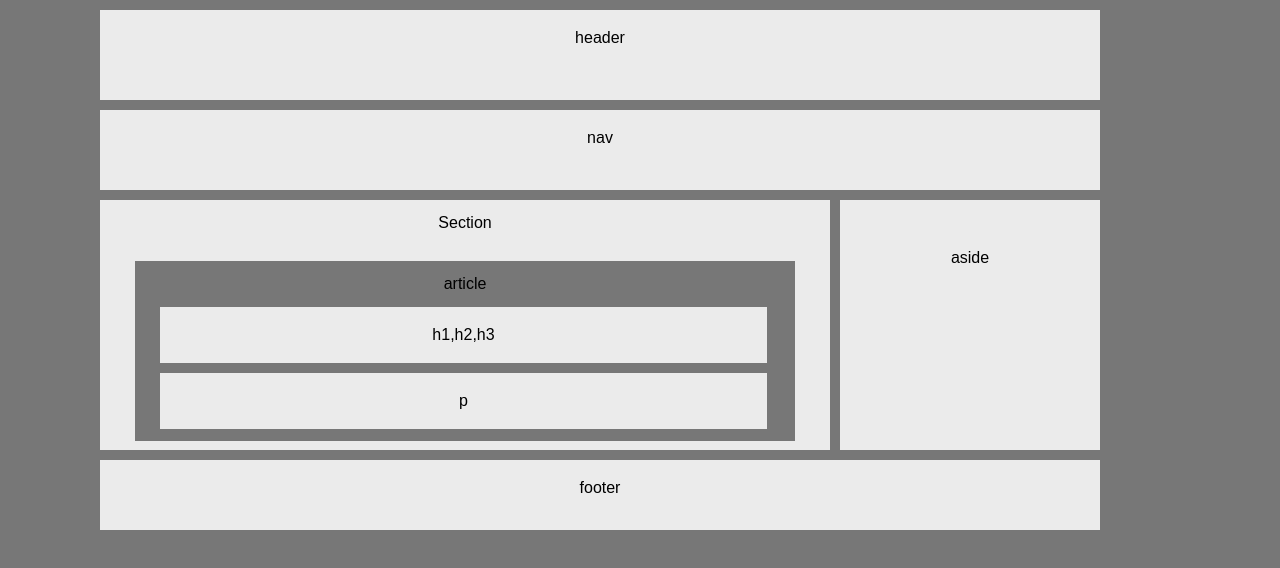
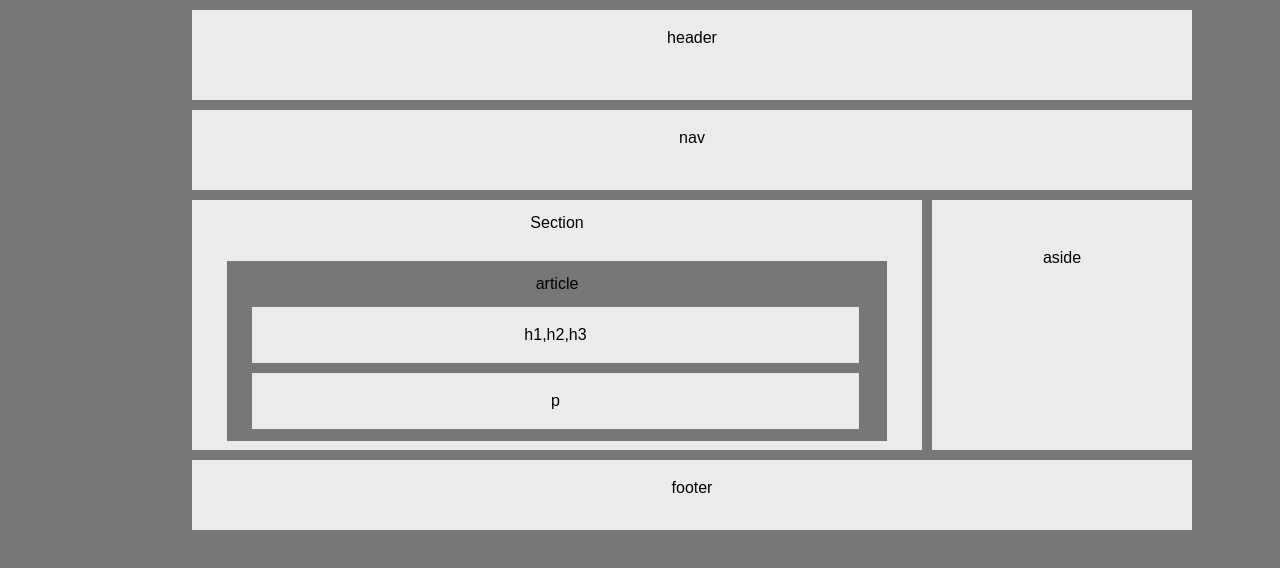
Before and after one commit to CeaserSP/HW-Wireframe, a plain HTML site: page index.html in a window 1280 px wide. Drawn offline with Linux system fonts and the light colour scheme.

Commit message:
<Left margin fix, clean code>

```diff
--- a/style.css
+++ b/style.css
@@ -1,14 +1,11 @@
 .box-set {
-    /* relative positioning */
     position: absolute;
     font-family: 'Arial', 'Helvetica Neue', Helvetica, sans-serif;
-    /* box-sizing: 50%; */
     width: 100%;
     height: 100%;
     background: #777;
-    /* border: none; */
-    overflow: auto;
   }
+
   .header{
       position: relative;
       background: #ebebeb;
@@ -17,10 +14,11 @@
       border: 20px;
       padding: 20px;
       margin-top: 10px;
-      margin-left: 100px;
+      margin-left: 15%;
       margin-bottom: 10px;
       text-align: center;
   }
+
   .nav{
       position: relative;
       background: #ebebeb;
@@ -29,70 +27,57 @@
       border: 20px;
       padding: 20px;
       margin-top: 10px;
-      margin-left: 100px;
+      margin-left: 15%;
       margin-bottom: 10px;
       text-align: center;
   }
+
   .Section_title{
       text-align: center;
   }
+
   .section{
     position: relative;
     float: left;
-
     background: #ebebeb;
     width: 700px;
     height: 220px;
-    /* border: 15px; */
     padding: 15px;
-    /* margin-top: 10px; */
     margin-right: 10px;
     margin-bottom:10px;
-    margin-left:100px;
+    margin-left: 15%;
+}
 
-    /* text-align: center; */
-}
 .article{
-    /* float: right; */
     background: #777;
     width: 90%;
     height: 150px;
     border: 0px;
     padding: 15px;
     margin-top: 30px;
-    /* margin-right: 10px;
-    margin-bottom:10px;*/
     margin-left:20px;
     text-align: center;
 }
+
 .h1{
     position: relative;
     background: #ebebeb;
     width: 90%;
-    /* height: 5px; */
-    /* border: 15px; */
     padding: 20px;
     margin-top: 15px;
-    /* margin-right: 10px;
-    margin-bottom:10px; */
     margin-left:10px;
     margin-bottom: 10px;
-    /* text-align: center; */
 }
+
 .p{
     position: relative;
     background: #ebebeb;
     width: 90%;
-    /* height: 5px; */
-    /* border: 15px; */
     padding: 20px;
-    /* margin-top: 10px;
-    margin-right: 10px;
-    margin-bottom:10px; */
     margin-left:10px;
     margin-bottom: 10px;
-    /* text-align: center; */
 }
+
 .aside{
     float: left;
     background: #ebebeb;
@@ -100,19 +85,10 @@
     height: 150px;
     border: 15px;
     padding: 50px;
-    /* margin: 20px; */
     text-align: center;
 }
+
 .footer{
-    /* position: relative;
-      background: #ebebeb;
-      width: 75%;
-      border: 20px;
-      padding: 20px;
-      margin: auto;
-      text-align: center;
-  } */
-    /* clear: both; */
     position: absolute;
     background: #ebebeb;
     width: 960px;
@@ -120,10 +96,7 @@
     border: 20px;
     padding: 20px;
     margin-top: 260px;
-    margin-left: 100px;
+    margin-left: 15%;
     margin-bottom: 10px;
     text-align: center;
 }
-/* .clearfix::after{
-    clear: both;
-} */
```
